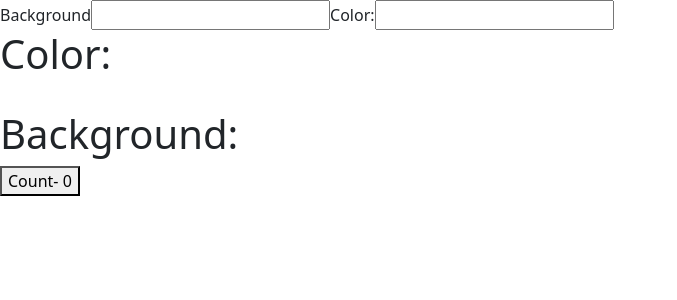
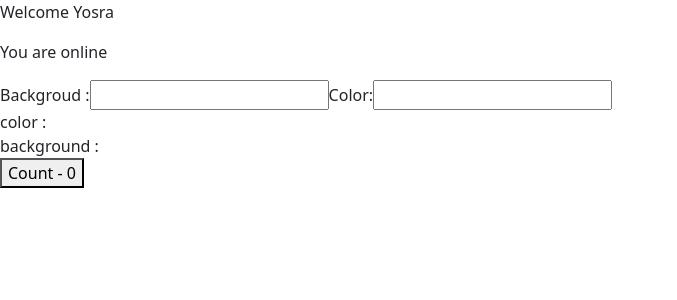
Before and after one commit to CRA2-4TWIN8-2022-2023/workshop2--controle-continue-yosra-mekaoui, a React (Create React App) app: page / in a window 1280 px wide. Shown: the top 300 px of the page, without its empty margins (0-677 px from the left). Built offline with nearby package versions, Linux system fonts and the light colour scheme.

Commit message:
myContext_Commit

```diff
--- /dev/null
+++ b/src/component/MyContext.js
@@ -0,0 +1,5 @@
+import React from "react"
+const MyContext = React.createContext();
+
+
+export default MyContext;
--- a/src/component/hooks.js
+++ b/src/component/hooks.js
@@ -1,30 +1,59 @@
-import React, { useState, useEffect } from 'react';
+//rfce
+import React, { useState , useEffect , useContext} from 'react';
+import context from 'react-bootstrap/esm/AccordionContext';
+import MyContext from './MyContext';
+
 function FunctUseState() {
-
-    const [count, setCount] = useState(0);
-    const [{color,background},setColor]=useState({})
+    //useState
+    const [count , setCount] = useState(0);
+    const [{color , background } , setColor] = useState({})
+    //useEffect
+    useEffect(() => {
+        console.log("execution useEffect");
+    },[count]) // à chaque chargement - modification  / si on passe un tab vide [] : CDM ( API) / a chaque chang de count se déclenche
     useEffect(() => {
         console.log("did mount");
-    },[])
+    }, [])
     useEffect(() => {
         console.log("count update");
-    },[count])
+    }, [count])
     useEffect(() => {
         console.log("some changes");
     })
-    return <div>Background
-        <input type="text" onChange={(e) => setColor((current) => ({...current,background: e.target.value}))}/>
-        Color:
-        <input type="text" onChange={(e) => setColor((current) => ({...current,color: e.target.value}))}/>
+    //useContext
+    const contextValue=useContext(MyContext);
 
-        <h1>Color: {color}</h1><br/>
-        <h1>Background: {background}</h1>
-        <button onClick={()=> setCount(count + 1)}>Count- { count}
-          </button>
-      { /* <button onClick={(prevCount)=> setCount(prevCount + 1)}>Count- { count}
-          </button>*/}
 
-        </div>;
+    return (
+        <>
+        <div>
+            <p>
+            Welcome {contextValue.username}</p>
+             {contextValue.loggedIn ? ( <p> You are online </p> ) : ( <p> You are offline</p>) }
+
+        </div>
+        <div>
+            Backgroud :
+            <input type="text" onChange={(e) => setColor((current) =>({...current,background : e.target.value }))}></input>
+            Color:
+            <input type="text" onChange={(e) => setColor((current) =>({...current,color : e.target.value }))}></input>
+        </div>
+        <div>  color : {color} </div>
+        <div>  background : {background} </div>
+
+
+
+        <div>
+            <button onClick={() => setCount(count +1)}> Count - { count }</button>
+            {/* <button onClick={(prevCount) => setCount(prevCount  +1)}> Count - { count }</button> */}
+        </div>
+
+
+
+
+
+        </>
+     );
 }
 
 export default FunctUseState;
--- a/src/index.js
+++ b/src/index.js
@@ -3,11 +3,14 @@ import ReactDOM from 'react-dom/client';
 import './index.css';
 import App from './App';
 import reportWebVitals from './reportWebVitals';
+import MyContext from './component/MyContext';
 
 const root = ReactDOM.createRoot(document.getElementById('root'));
 root.render(
   <React.StrictMode>
+    <MyContext.Provider value={{ username:"Yosra" , loggedIn: true}}>
     <App />
+    </MyContext.Provider>
   </React.StrictMode>
  // <p>Bonjour , c'est yosra</p>
 );
```
